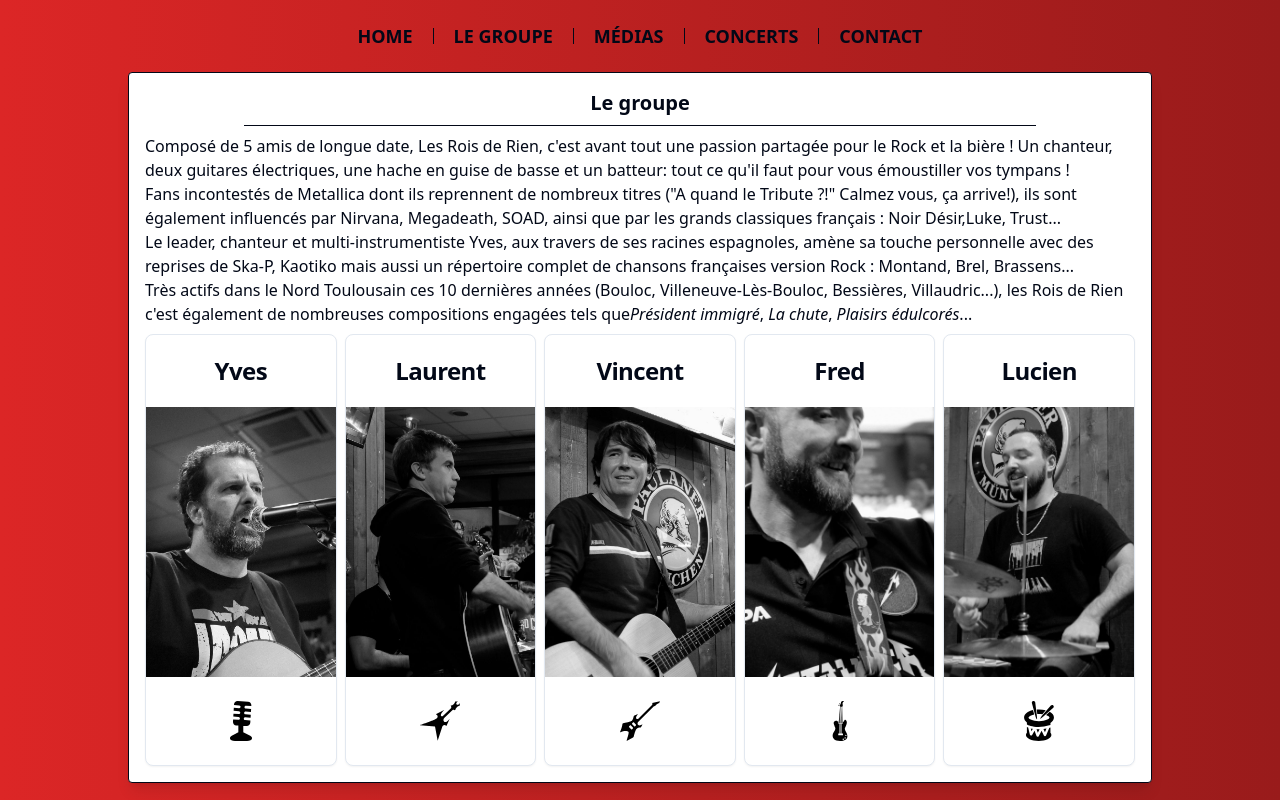
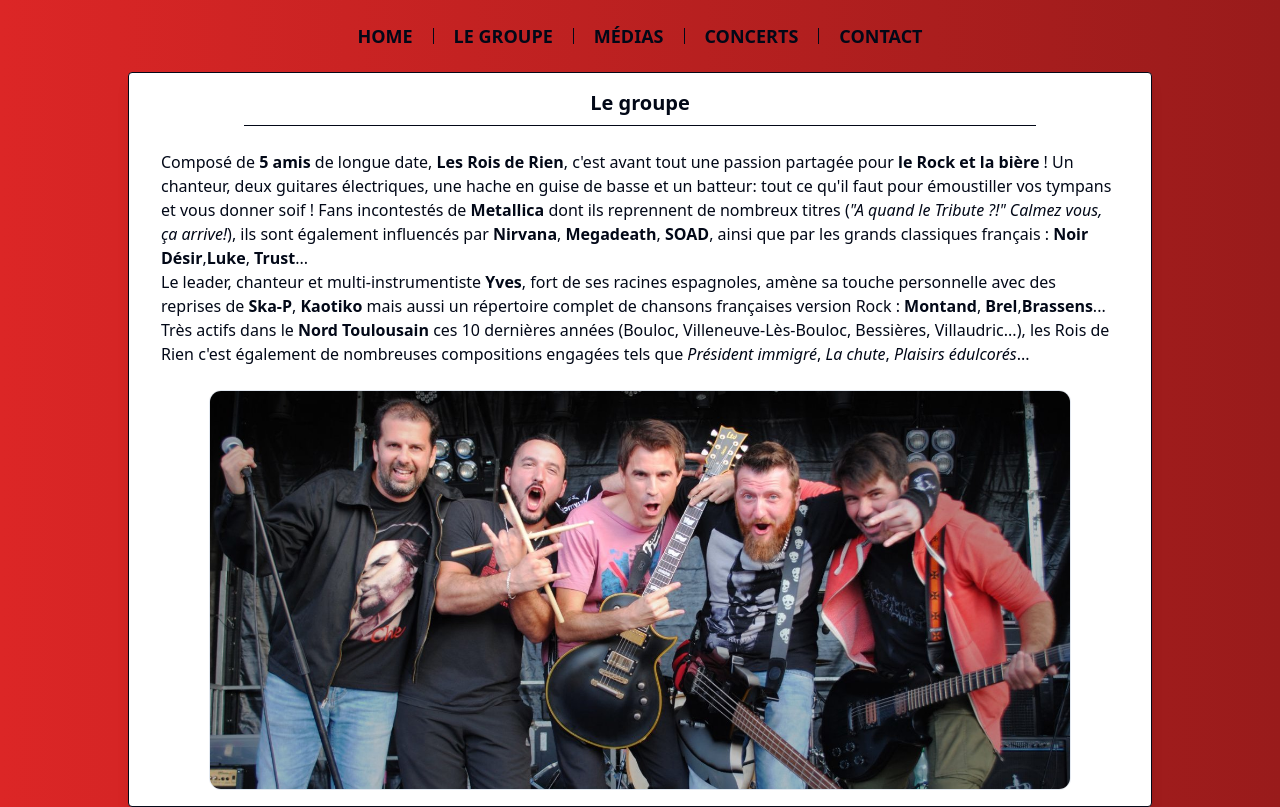
Before and after one commit to LucienRamond/RoisDeRien, a React (Vite) app: page /le-groupe in a window 1280 px wide. Built offline with nearby package versions, Linux system fonts and the light colour scheme.

Commit message:
Update band description

```diff
--- a/src/pages/band/Band.tsx
+++ b/src/pages/band/Band.tsx
@@ -1,21 +1,5 @@
-import {
-  Card,
-  CardContent,
-  CardFooter,
-  CardHeader,
-  CardTitle,
-} from "@/components/ui/card";
 import { Separator } from "@radix-ui/react-separator";
-import Yves from "@/assets/members/yves.jpg";
-import Laurent from "@/assets/members/laurent.jpg";
-import Fred from "@/assets/members/fred.jpg";
-import Vincent from "@/assets/members/vincent.jpg";
-import Lucien from "@/assets/members/lucien.jpg";
-import Mic from "@/assets/icons/microphone.svg";
-import Guitar1 from "@/assets/icons/electric-guitar.svg";
-import Guitar2 from "@/assets/icons/electric-guitar2.svg";
-import Bass from "@/assets/icons/bass.svg";
-import Drum from "@/assets/icons/drum.svg";
+import Group from "@/pages/medias/assets/maboulrock/card.jpg";
 
 export default function Band() {
   return (
@@ -24,92 +8,34 @@ export default function Band() {
         <h2 className="text-center text-xl font-bold">Le groupe</h2>
       </div>
       <Separator className="h-[1px] w-[80%] my-2 mx-auto bg-foreground" />
-      <p className=" mb-2">
-        Composé de 5 amis de longue date, Les Rois de Rien, c'est avant tout une
-        passion partagée pour le Rock et la bière ! Un chanteur, deux guitares
-        électriques, une hache en guise de basse et un batteur: tout ce qu'il
-        faut pour vous émoustiller vos tympans ! <br />
-        Fans incontestés de Metallica dont ils reprennent de nombreux titres ("A
-        quand le Tribute ?!" Calmez vous, ça arrive!), ils sont également
-        influencés par Nirvana, Megadeath, SOAD, ainsi que par les grands
-        classiques français : Noir Désir,Luke, Trust... <br />
-        Le leader, chanteur et multi-instrumentiste Yves, aux travers de ses
-        racines espagnoles, amène sa touche personnelle avec des reprises de
-        Ska-P, Kaotiko mais aussi un répertoire complet de chansons françaises
-        version Rock : Montand, Brel, Brassens... <br />
-        Très actifs dans le Nord Toulousain ces 10 dernières années (Bouloc,
+      <p className=" mb-2 sm:p-4">
+        Composé de <b>5 amis </b>de longue date, <b>Les Rois de Rien</b>, c'est
+        avant tout une passion partagée pour <b>le Rock et la bière</b> ! Un
+        chanteur, deux guitares électriques, une hache en guise de basse et un
+        batteur: tout ce qu'il faut pour émoustiller vos tympans et vous donner
+        soif ! Fans incontestés de
+        <b> Metallica</b> dont ils reprennent de nombreux titres (
+        <i>"A quand le Tribute ?!" Calmez vous, ça arrive!</i>), ils sont
+        également influencés par <b>Nirvana</b>, <b>Megadeath</b>, <b>SOAD</b>,
+        ainsi que par les grands classiques français : <b>Noir Désir</b>,
+        <b>Luke</b>, <b>Trust</b>... <br />
+        Le leader, chanteur et multi-instrumentiste
+        <b> Yves</b>, fort de ses racines espagnoles, amène sa touche
+        personnelle avec des reprises de <b>Ska-P</b>, <b>Kaotiko</b> mais aussi
+        un répertoire complet de chansons françaises version Rock :
+        <b> Montand</b>, <b>Brel</b>,<b>Brassens</b>... <br />
+        Très actifs dans le
+        <b> Nord Toulousain</b> ces 10 dernières années (Bouloc,
         Villeneuve-Lès-Bouloc, Bessières, Villaudric...), les Rois de Rien c'est
         également de nombreuses compositions engagées tels que
-        <i>Président immigré</i>, <i>La chute</i>, <i>Plaisirs édulcorés</i>...
+        <i> Président immigré</i>, <i>La chute</i>, <i>Plaisirs édulcorés</i>...
       </p>
-      <div className="grid gap-2 xl:grid-cols-5 lg:grid-cols-4 md:grid-cols-3 sm:grid-cols-2">
-        <Card className=" hover:shadow-black">
-          <CardHeader>
-            <CardTitle className="text-center">Yves</CardTitle>
-          </CardHeader>
-          <CardContent className="px-0">
-            <img className="h-[270px] w-full object-cover" src={Yves} alt="" />
-          </CardContent>
-          <CardFooter>
-            <img src={Mic} alt="mic" className=" h-10 mx-auto" />
-          </CardFooter>
-        </Card>
-        <Card className=" hover:shadow-black">
-          <CardHeader>
-            <CardTitle className="text-center">Laurent</CardTitle>
-          </CardHeader>
-          <CardContent className="px-0">
-            <img
-              className="h-[270px] w-full object-cover"
-              src={Laurent}
-              alt=""
-            />
-          </CardContent>
-          <CardFooter>
-            <img src={Guitar1} alt="mic" className=" h-10 mx-auto" />
-          </CardFooter>
-        </Card>
-        <Card className=" hover:shadow-black">
-          <CardHeader>
-            <CardTitle className="text-center">Vincent</CardTitle>
-          </CardHeader>
-          <CardContent className="px-0">
-            <img
-              className="h-[270px] w-full object-cover"
-              src={Vincent}
-              alt=""
-            />
-          </CardContent>
-          <CardFooter>
-            <img src={Guitar2} alt="mic" className=" h-10 mx-auto" />
-          </CardFooter>
-        </Card>
-        <Card className=" hover:shadow-black">
-          <CardHeader>
-            <CardTitle className="text-center">Fred</CardTitle>
-          </CardHeader>
-          <CardContent className="px-0">
-            <img className="h-[270px] w-full object-cover" src={Fred} alt="" />
-          </CardContent>
-          <CardFooter>
-            <img src={Bass} alt="mic" className=" h-10 mx-auto" />
-          </CardFooter>
-        </Card>
-        <Card className=" hover:shadow-black">
-          <CardHeader>
-            <CardTitle className="text-center">Lucien</CardTitle>
-          </CardHeader>
-          <CardContent className="px-0">
-            <img
-              className="h-[270px] w-full object-cover"
-              src={Lucien}
-              alt=""
-            />
-          </CardContent>
-          <CardFooter>
-            <img src={Drum} alt="mic" className=" h-10 mx-auto" />
-          </CardFooter>
-        </Card>
+      <div className=" flex justify-center">
+        <img
+          src={Group}
+          alt=""
+          className=" max-h-[400px] border rounded-xl object-cover"
+        />
       </div>
     </div>
   );
```
Also changed, not shown: public/assets/maboulrock/card.jpg, src/pages/medias/assets/maboulrock/card.jpg.
